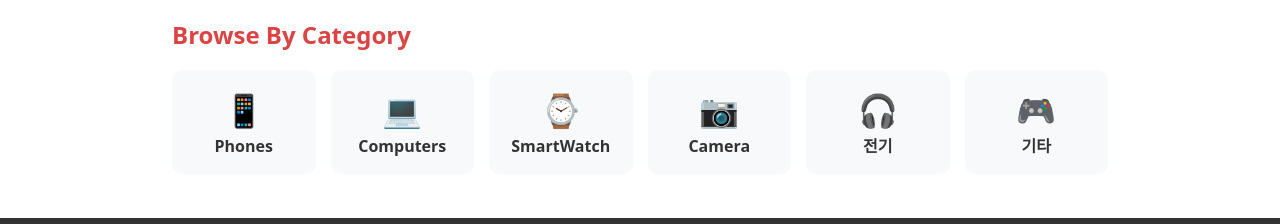
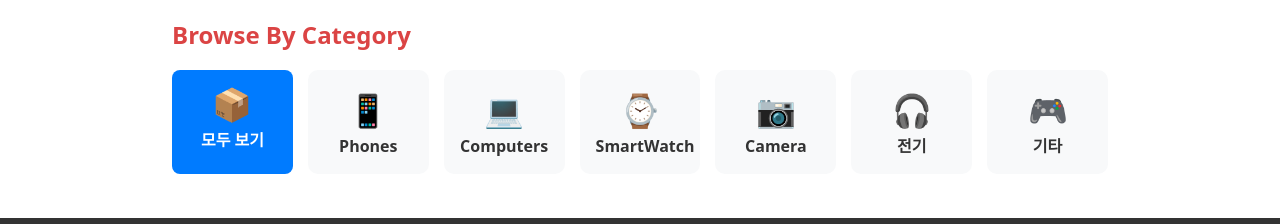
Before and after one commit to sanghyxuk/sk_pjt2_front, a React (Create React App) app: page / in a window 1280 px wide. Shown: the part 642-866 px from the top of the page. Built offline with nearby package versions, Linux system fonts and the light colour scheme; no server answers.

Commit message:
카테고리 상품 모두보기버튼 디자인수정

```diff
--- a/src/pages/Home.js
+++ b/src/pages/Home.js
@@ -163,13 +163,30 @@ function Home() {
             <section className="categories">
               <h3 className="text-start">Browse By Category</h3>
               <div className="category-grid">
+                <div
+                    className="category-item"
+                    style={{
+                      backgroundColor: '#007bff',
+                      color: 'white',
+                      fontWeight: 'bold',
+                      borderRadius: '8px',
+                      padding: '10px',
+                      textAlign: 'center'
+                    }}
+                >
+                  <span>📦</span>
+                  <Link to="/items" className="category-link" style={{color: 'white'}}>
+                    모두 보기
+                  </Link>
+                </div>
+
                 {categories.map((category, index) => (
                     <div key={index} className="category-item">
                       <span>{category.icon}</span>
                       <Link to={`/items?category=${category.name}`} className="category-link">{category.name}</Link>
                     </div>
-                    ))}
-                </div>
+                ))}
+              </div>
             </section>
           </Col>
         </Row>
```
